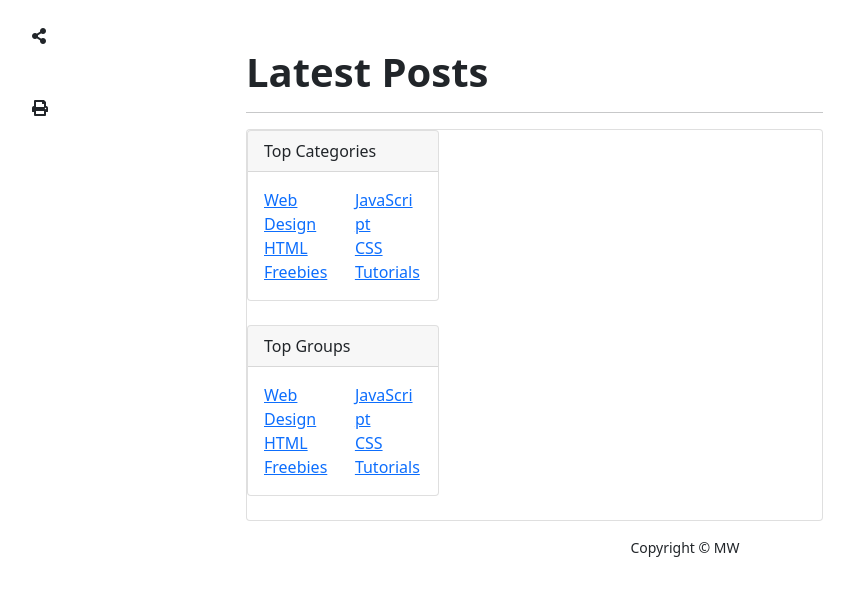
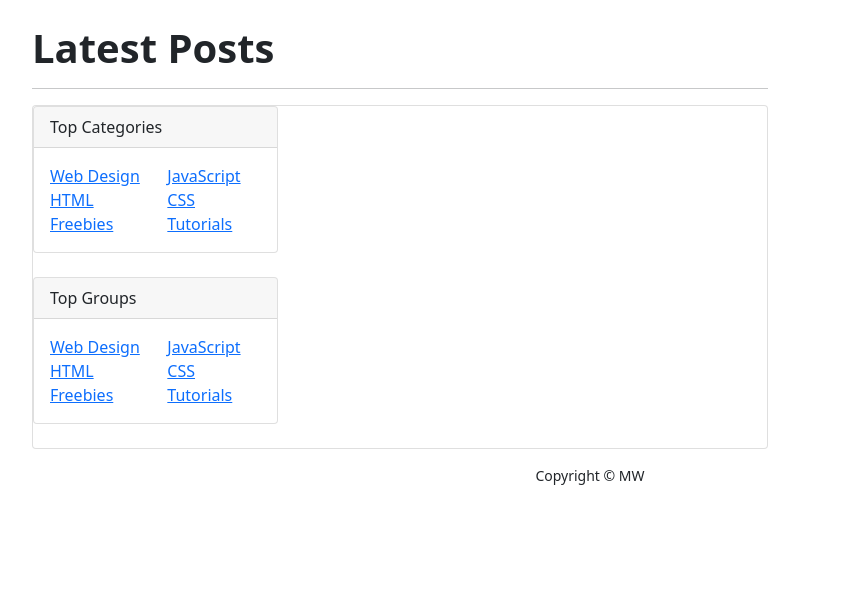
Before and after one commit to MaxBWiseman/Project-4---Code-Institute, a Django app: page / in a window 1280 px wide. Shown: the part 56-652 px from the top of the page, without its empty margins (50-904 px from the left). Run offline with Django 5.2, Linux system fonts and the light colour scheme; data that the repository does not hold is empty.

Commit message:
chore: removed side nav, added jquery

```diff
--- /dev/null
+++ b/package.json
@@ -0,0 +1,5 @@
+{
+  "dependencies": {
+    "jquery": "^3.7.1"
+  }
+}
--- /dev/null
+++ b/static/js/script.js
@@ -0,0 +1 @@
+import $ from 'jquery';
--- a/templates/base.html
+++ b/templates/base.html
@@ -56,35 +56,7 @@
             </div>
         </div>
     </nav>
-    <div class="container mt-4">
-        <div class="row">
-            <div class="col-md-2">
-                <nav class="sidebar-navigation">
-                    <ul class="list-unstyled">
-                        <li class="active">
-                            <i class="fa fa-share-alt"></i>
-                            <span class="tooltip">Connections</span>
-                        </li>
-                        <li>
-                            <i class="fa fa-hdd-o"></i>
-                            <span class="tooltip">Devices</span>
-                        </li>
-                        <li>
-                            <i class="fa fa-newspaper-o"></i>
-                            <span class="tooltip">Contacts</span>
-                        </li>
-                        <li>
-                            <i class="fa fa-print"></i>
-                            <span class="tooltip">Fax</span>
-                        </li>
-                        <li>
-                            <i class="fa fa-sliders"></i>
-                            <span class="tooltip">Settings</span>
-                        </li>
-                    </ul>
-                </nav>
-            </div>
-            <div class="col-md-10">
+
     <!--Everything above is copied for every page-->
     {% block content %}
     <!-- the blank space where the other pages will fill there own content-->
```
Also changed, not shown: requirements.txt (+8 -0 lines), package-lock.json (added), static/css/style.css (line endings or trailing spaces).
